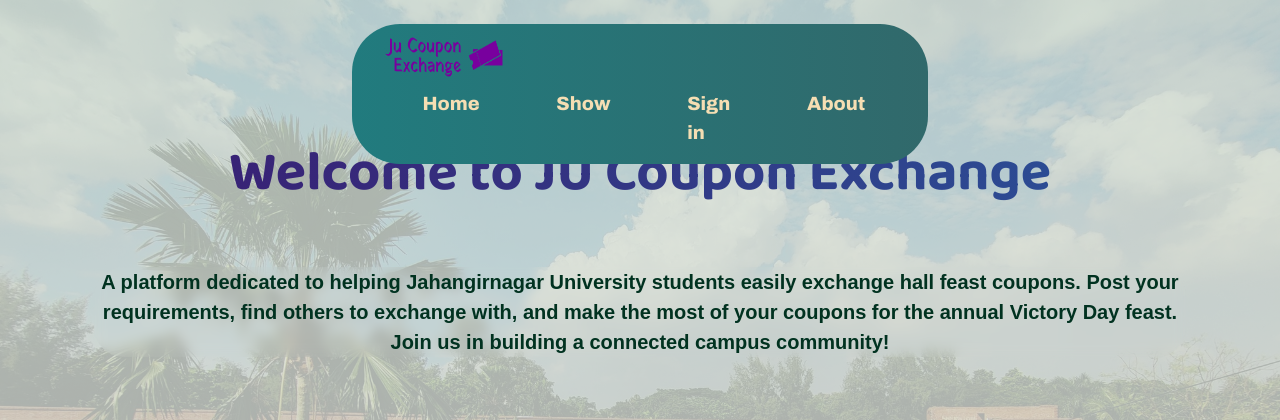
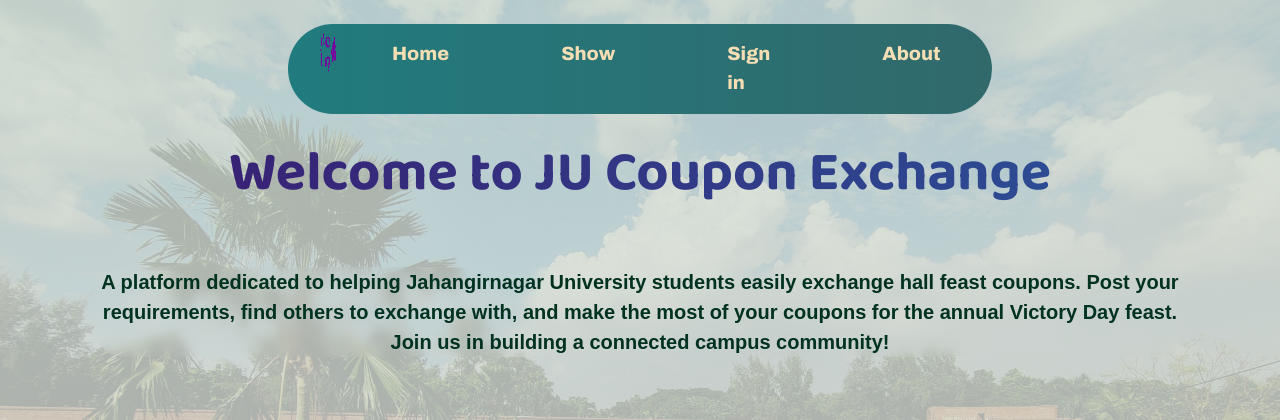
Before and after one commit to ShahedAnnam/JUCouponExchange, a Django app: page / in a window 1280 px wide. Shown: the top 420 px of the page. Run offline with Django 5.2, Linux system fonts and the light colour scheme.

Commit message:
change in navbar brand

```diff
--- a/exchange/templates/basic.html
+++ b/exchange/templates/basic.html
@@ -19,7 +19,7 @@
   .navbar{
       background: linear-gradient(90deg, 	#217b7e,rgb(49, 105, 107));
       padding: 0.5em 5em 0.5em 2em;
-      width: 45%;
+      width: 55%;
       margin: auto;
       border-radius: 3em;
       position: fixed;
@@ -29,9 +29,14 @@
 
   }
 
+  .navbar-nav{
+    display: flex;
+    flex-direction: row;
+  }
+
   .navbar .nav-link {
     color: wheat !important; /* Link color */
-    margin: 0 2.4rem; /* Add spacing between links */
+    margin: 0 3.5rem;
     font-size: 1.2rem; /* Increase font size */
     font-family: "Archivo", 'Poppins';
     font-weight: 800; /* Adjust font weight */
@@ -71,7 +76,7 @@
 
   @media (max-width: 576px) {
     .navbar {
-      width: 98%;
+      width: 99%;
       padding: 0 0; /* Adjust padding */
       top: 1em; /* Align it at the top */
     }
@@ -119,9 +124,10 @@
 
   <nav class="navbar">
 
-     <a class="navbar-brand" href="/"><img class="img-fluid" src="{% static '/images/ju-coupon-exchange-high-resolution-logo-transparent.png' %}" alt="logo img"></a>
-
-        <ul class="navbar-nav d-flex flex-row me-5">
+        <ul class="navbar-nav">
+          <li class="nav-item">
+            <a class="navbar-brand" href="/"><img class="img-fluid" src="{% static '/images/ju-coupon-exchange-high-resolution-logo-transparent.png' %}" alt="logo img"></a>
+          </li>
           <li class="nav-item">
             <a class="nav-link" aria-current="page" href="/">Home</a>
           </li>
```
